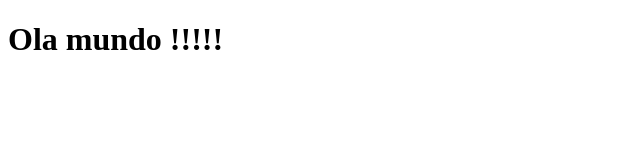
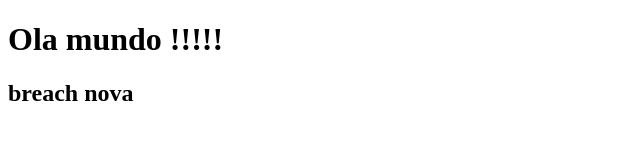
Before and after one commit to FurlanoGuilherme/devWebAula4, a plain HTML site: page docs/index.html in a window 1280 px wide. Shown: the whole page, without its empty margins (0-640 px from the left). Drawn offline with Linux system fonts and the light colour scheme.

Commit message:
Update index.html
brench2

```diff
--- a/docs/index.html
+++ b/docs/index.html
@@ -8,5 +8,6 @@
 </head>
 <body>
     <h1>Ola mundo !!!!!</h1>
+    <h2>breach nova</h2>
 </body>
 </html>
```
